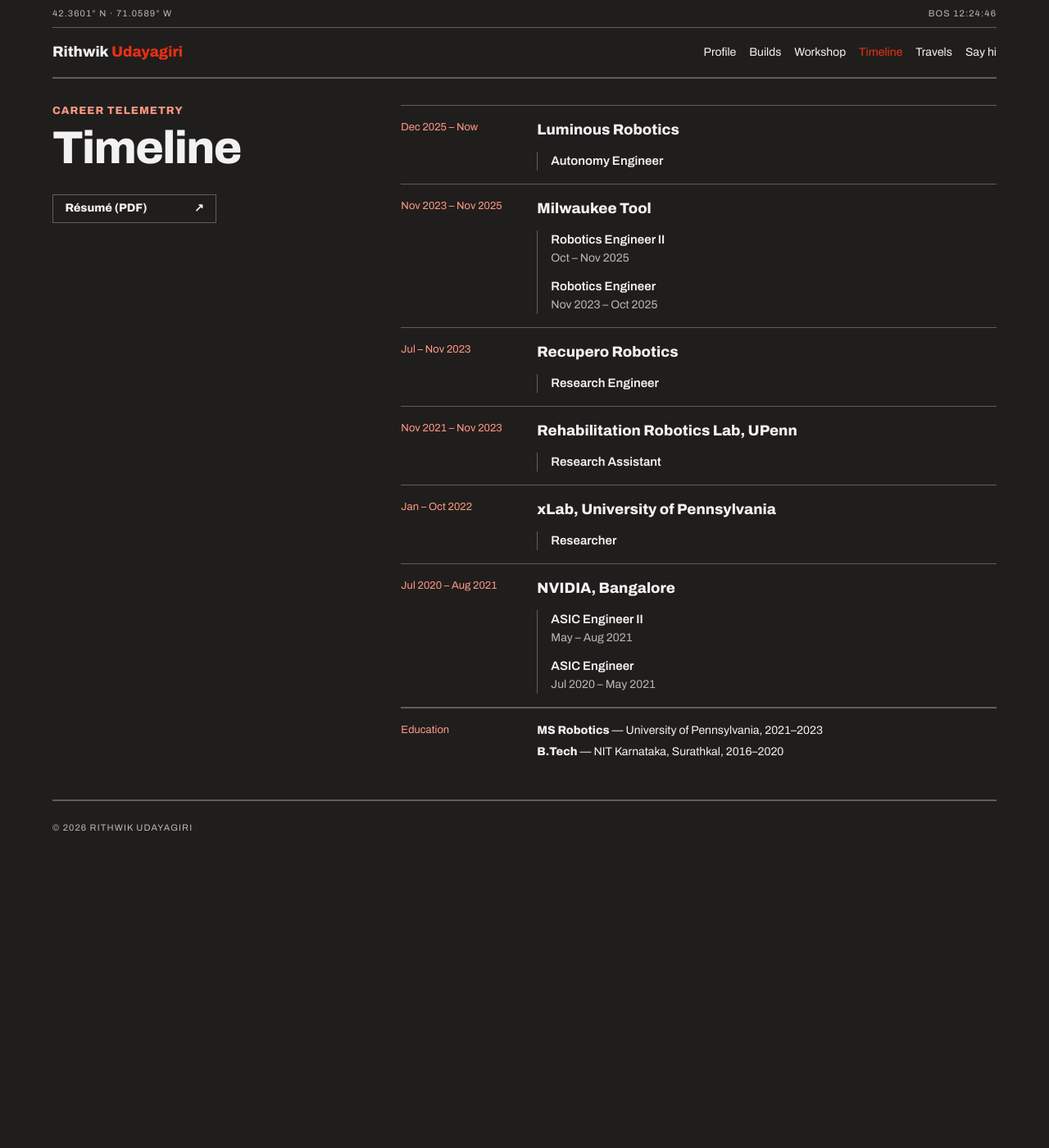
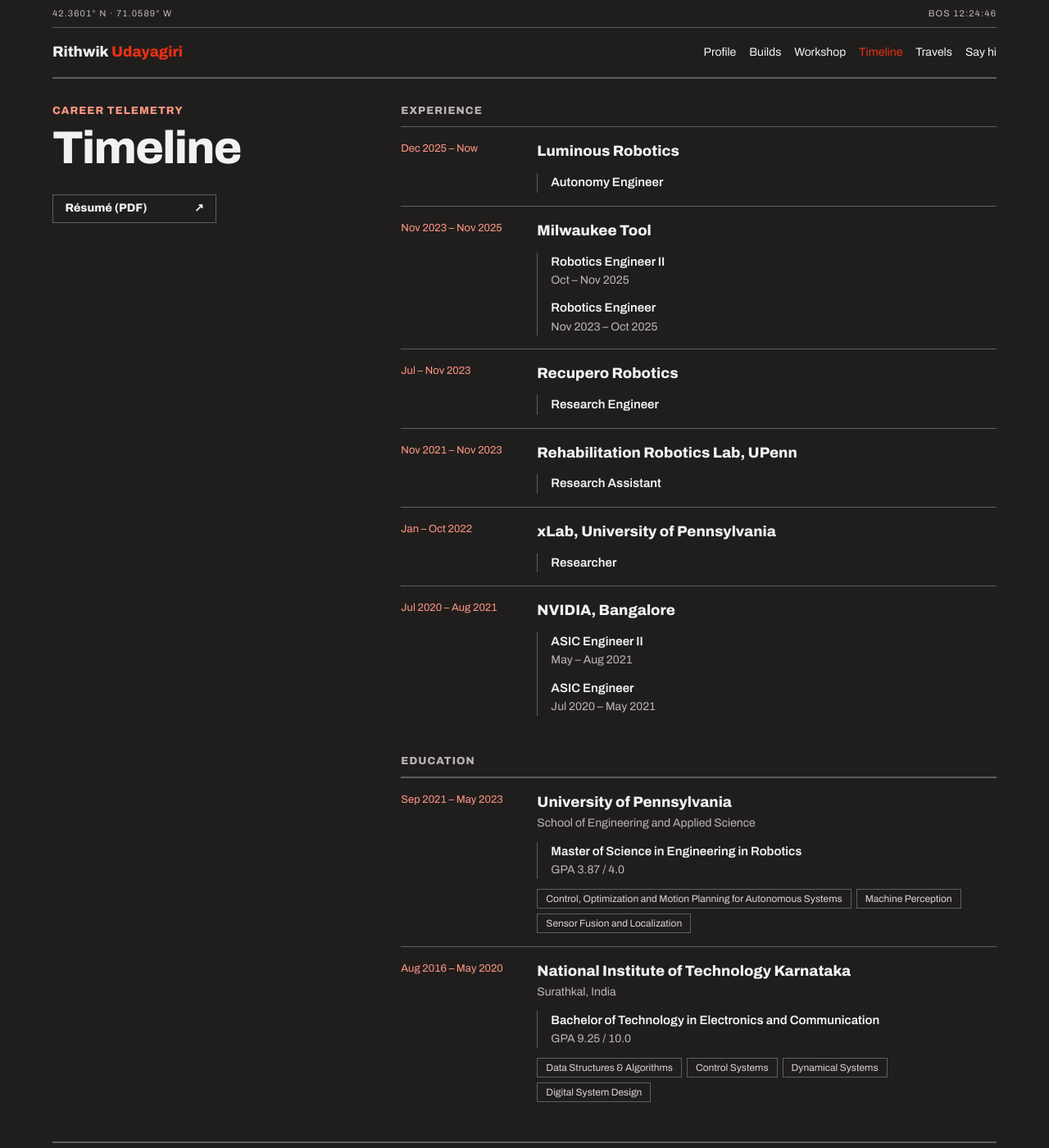
Before and after one commit to RithwikU/rithwiku.github.io, a Jekyll site: the page built from _pages/timeline.md, in a window 1280 px wide and 1400 px high. Shown: the whole window at 82% size. Built offline with Jekyll 4.4.1, drawn with Linux system fonts in a browser that asks for light colours.

Commit message:
Expand education on the timeline
Separate Experience and Education sections; each degree gets its own
row with school, department, degree, GPA and coursework.

Co-Authored-By: Claude Opus 5.5 <noreply@anthropic.com>

```diff
--- a/_data/timeline.yml
+++ b/_data/timeline.yml
@@ -38,9 +38,22 @@ experience:
         dates: Jul 2020 – May 2021
 
 education:
-  - degree: MS Robotics
-    school: University of Pennsylvania
-    years: 2021–2023
-  - degree: B.Tech
-    school: NIT Karnataka, Surathkal
-    years: 2016–2020
+  - school: University of Pennsylvania
+    department: School of Engineering and Applied Science
+    degree: Master of Science in Engineering in Robotics
+    dates: Sep 2021 – May 2023
+    gpa: 3.87 / 4.0
+    courses:
+      - Control, Optimization and Motion Planning for Autonomous Systems
+      - Machine Perception
+      - Sensor Fusion and Localization
+  - school: National Institute of Technology Karnataka
+    department: Surathkal, India
+    degree: Bachelor of Technology in Electronics and Communication
+    dates: Aug 2016 – May 2020
+    gpa: 9.25 / 10.0
+    courses:
+      - Data Structures & Algorithms
+      - Control Systems
+      - Dynamical Systems
+      - Digital System Design
--- a/_pages/timeline.md
+++ b/_pages/timeline.md
@@ -12,6 +12,7 @@ description: Experience and education of Rithwik Udayagiri.
     <a class="btn btn-secondary btn-split resume-link" href="{{ t.resume | relative_url }}" target="_blank" rel="noopener">Résumé (PDF) <span aria-hidden="true">↗</span></a>
   </div>
   <div class="timeline">
+    <h6 class="tl-heading">Experience</h6>
     {%- for e in t.experience %}
     <div class="tl-row">
       <span class="tl-date">{{ e.dates }}</span>
@@ -25,13 +26,23 @@ description: Experience and education of Rithwik Udayagiri.
       </div>
     </div>
     {%- endfor %}
-    <div class="tl-row major">
-      <span class="tl-date">Education</span>
-      <div class="tl-training">
-        {%- for ed in t.education %}
-        <span><strong>{{ ed.degree }}</strong> — {{ ed.school }}, {{ ed.years }}</span>
-        {%- endfor %}
+    <h6 class="tl-heading">Education</h6>
+    {%- for ed in t.education %}
+    <div class="tl-row{% if forloop.first %} major{% endif %}">
+      <span class="tl-date">{{ ed.dates }}</span>
+      <div>
+        <div class="tl-title">{{ ed.school }}</div>
+        <div class="tl-org">{{ ed.department }}</div>
+        <ol class="tl-roles">
+          <li><div class="tl-role">{{ ed.degree }}</div><div class="tl-org">GPA {{ ed.gpa }}</div></li>
+        </ol>
+        <ul class="tl-courses" aria-label="Coursework">
+          {%- for c in ed.courses %}
+          <li>{{ c }}</li>
+          {%- endfor %}
+        </ul>
       </div>
     </div>
+    {%- endfor %}
   </div>
 </section>
--- a/assets/css/modernist.scss
+++ b/assets/css/modernist.scss
@@ -234,7 +234,10 @@ strong, b { font-weight: 800; }
   border-left: 1px solid var(--color-divider); display: flex; flex-direction: column; gap: var(--space-3);
 }
 .tl-role { font-weight: 600; font-size: 15px; }
-.tl-training { font-size: 14px; display: flex; flex-direction: column; gap: var(--space-1); }
+.tl-heading { margin: 0 0 var(--space-3); color: var(--color-neutral-400); }
+.tl-row + .tl-heading { margin-top: var(--space-8); }
+.tl-courses { list-style: none; margin: var(--space-3) 0 0; padding: 0; display: flex; flex-wrap: wrap; gap: 6px; }
+.tl-courses li { font-size: 12px; line-height: 1.35; padding: 3px 10px; border: 1px solid var(--color-divider); color: var(--color-neutral-300); }
 
 /* — travels — */
 .travels-intro { margin-bottom: var(--space-6); }
```
